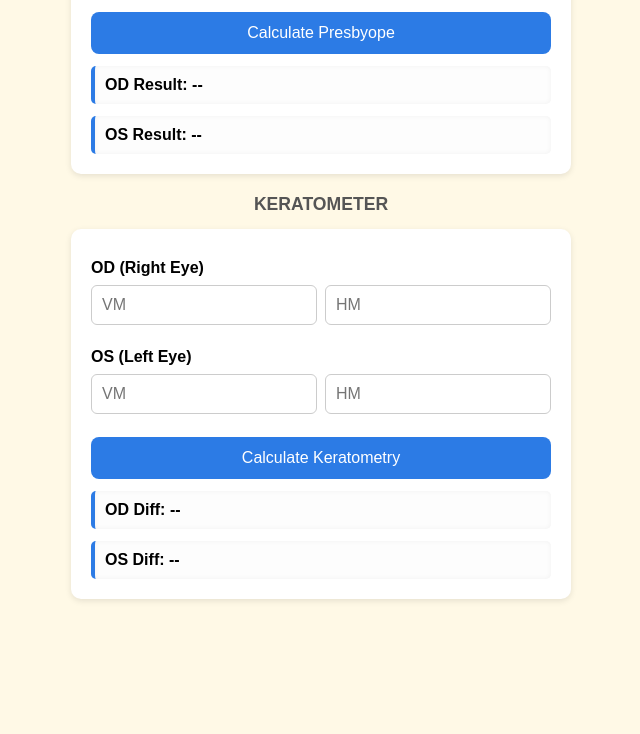
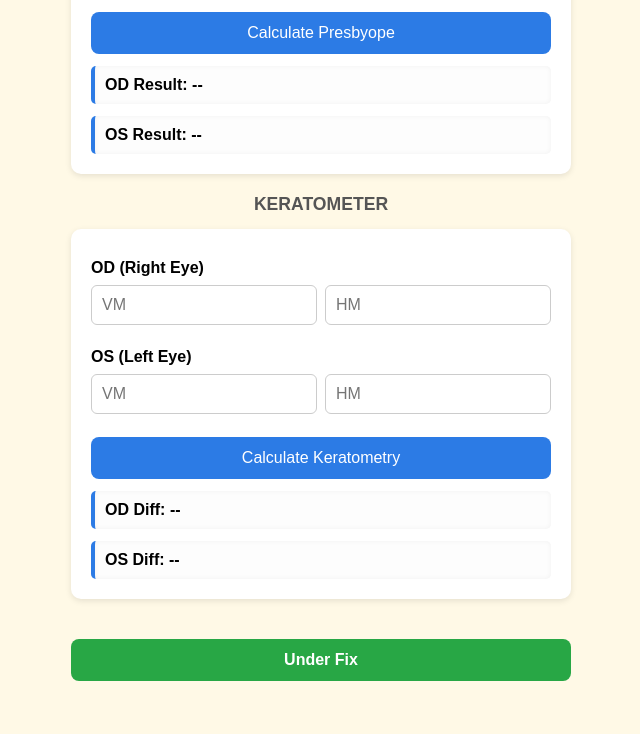
Before and after one commit to denzelpaulala-star/Clinic-Calculator, a plain HTML site: page index.html in a window 1280 px wide. Shown: the part 2065-2799 px from the top of the page, without its empty margins (319-959 px from the left). Before the commit the page ends 2704 px from the top, so only its background shows below. Drawn offline with Linux system fonts and the light colour scheme.

Commit message:
Update index.html

```diff
--- a/index.html
+++ b/index.html
@@ -156,7 +156,11 @@ h1 { margin-top: 30px; }
     </div>
 
 </div>
+</div>
 
+<div class="container">
+    <button class="pdf-btn" onclick="generatePDF()">Under Fix</button>
+</div>
 
 <script>
 document.getElementById('report_date').valueAsDate = new Date();
```
